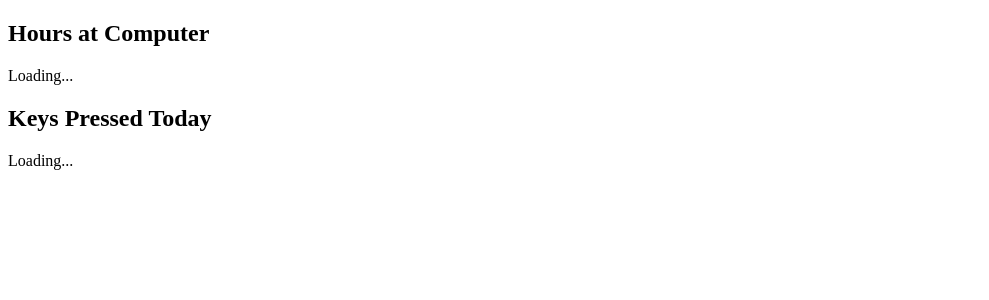
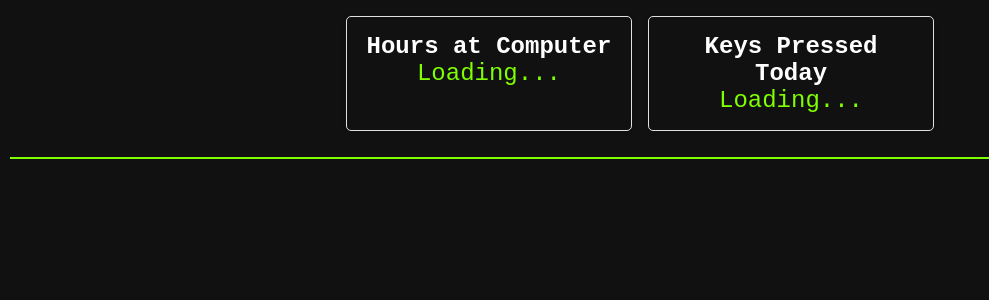
Before and after one commit to tomlue/prodtracker, a Flask app: page / in a window 1280 px wide. Shown: the top 300 px of the page, without its empty margins (0-989 px from the left). Run offline with Flask 3, Linux system fonts and the light colour scheme; some libraries are stand-ins or nearby versions.

Commit message:
styling works

```diff
--- a/static/style.css
+++ b/static/style.css
@@ -16,16 +16,22 @@ body {
 .dashboard {
     display: flex;
     justify-content: space-between;
-    width: 90%;
-    margin: 20px 0;
+    flex-direction: row;
+    gap: 1rem;
+    padding: 1rem;
+}
+
+h2 {
+    margin-top: 0;
+    color: white;
 }
 
 .card {
-    background-color: #333;
-    padding: 20px;
-    border: 1px solid #7FFF00;
+    border: 1px solid #e0e0e0;
     border-radius: 5px;
-    width: 45%;
+    padding: 1rem;
+    box-shadow: 0px 0px 5px rgba(0, 0, 0, 0.1);
+    width: calc(50% - 0.5rem); /* consider gap in width */
     text-align: center;
 }
 
@@ -34,14 +40,14 @@ body {
 }
 
 .charts-container {
+    width: 100%;
     display: flex; /* makes sure charts are in a row */
     justify-content: space-between; /* space them out */
     width: 100%;
 }
 
 .chart-container {
-    width: 250px;  /* static width */
-    height: 250px; /* static height, making it square */
+    width: 100%;
     margin: 10px;
     border: 1px solid #7FFF00;
     position: relative; /* make sure this container constrains the plot */
--- a/templates/index.html
+++ b/templates/index.html
@@ -5,7 +5,7 @@
     <title>Tracker Metrics</title>
     <script src="https://cdn.plot.ly/plotly-latest.min.js"></script>
     <script src="https://cdnjs.cloudflare.com/ajax/libs/socket.io/4.0.1/socket.io.js"></script>
-
+    <link rel="stylesheet" type="text/css" href="{{ url_for('static', filename='style.css') }}"></style>
 </head>
 <body>
 
```
Lines whose indentation alone changed are shown as unchanged.
